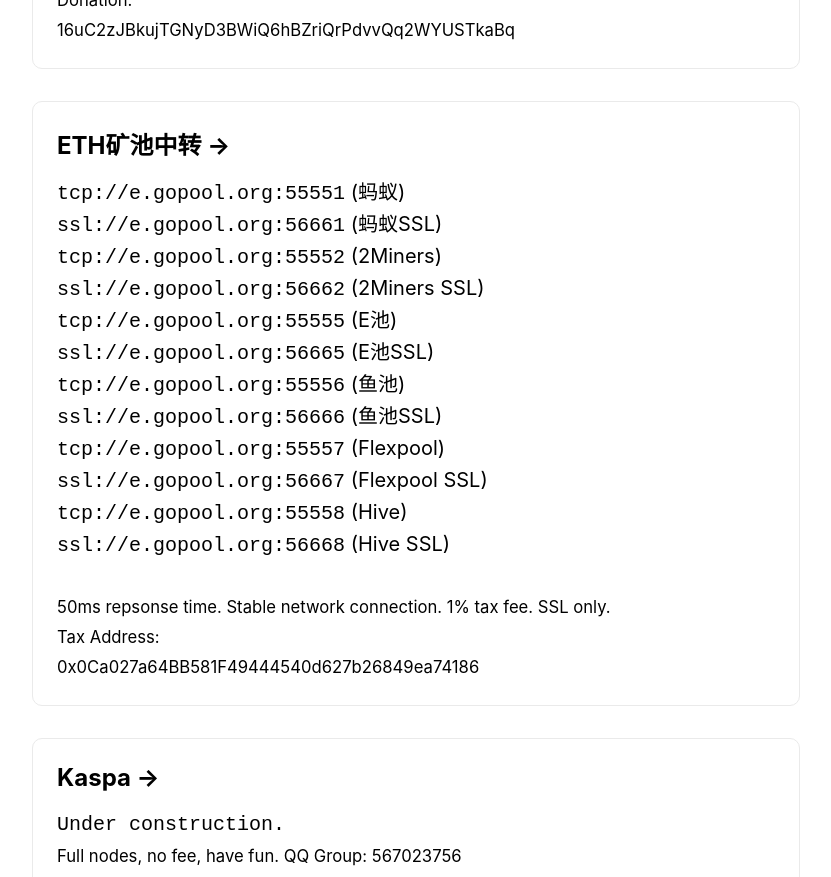
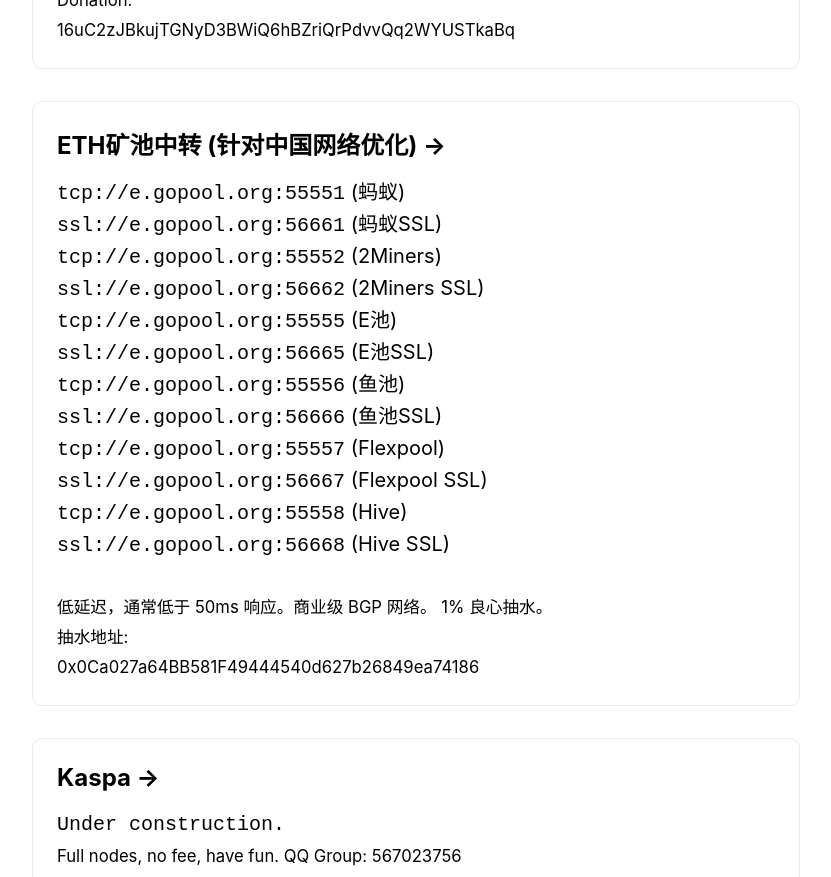
Before and after one commit to gopool-org/gopool-org.github.io, a Next.js app: page / in a window 1280 px wide. Shown: the part 460-1337 px from the top of the page, without its empty margins (224-1055 px from the left). Built offline with nearby package versions, Linux system fonts and the light colour scheme.

Commit message:
Update pool list

```diff
--- a/pages/index.js
+++ b/pages/index.js
@@ -37,7 +37,7 @@
           </div>
           <div className={styles.card}>
             <a href='https://gopool.org/ethereum' className={styles.grid}>
-              <h2>ETH矿池中转 &rarr;</h2>
+              <h2>ETH矿池中转 (针对中国网络优化) &rarr;</h2>
             </a>
             <p>
               <code>tcp://e.gopool.org:55551</code> (蚂蚁) <br/>
@@ -54,9 +54,9 @@
               <code>ssl://e.gopool.org:56668</code> (Hive SSL)      <br/>
               <br/>
               <small>
-                50ms repsonse time. Stable network connection. 1% tax fee. SSL only.
+                低延迟，通常低于 50ms 响应。商业级 BGP 网络。 1% 良心抽水。
                 <br />
-                Tax Address:
+                抽水地址:
                 <br />
                 <a href="https://polygonscan.com/address/0x0Ca027a64BB581F49444540d627b26849ea74186" alt="tax-address-eth" target='_blank' rel='noopener noreferrer'>0x0Ca027a64BB581F49444540d627b26849ea74186</a><br/>
               </small>
```
